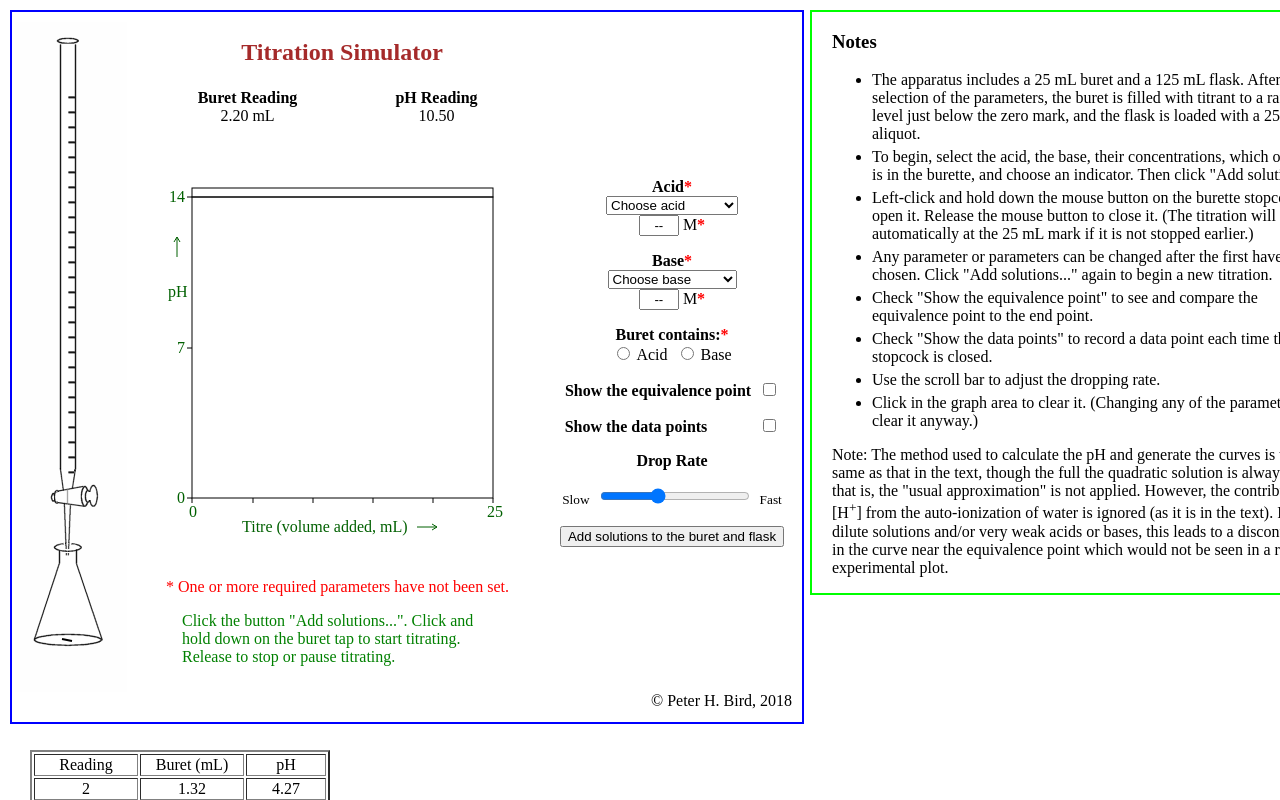
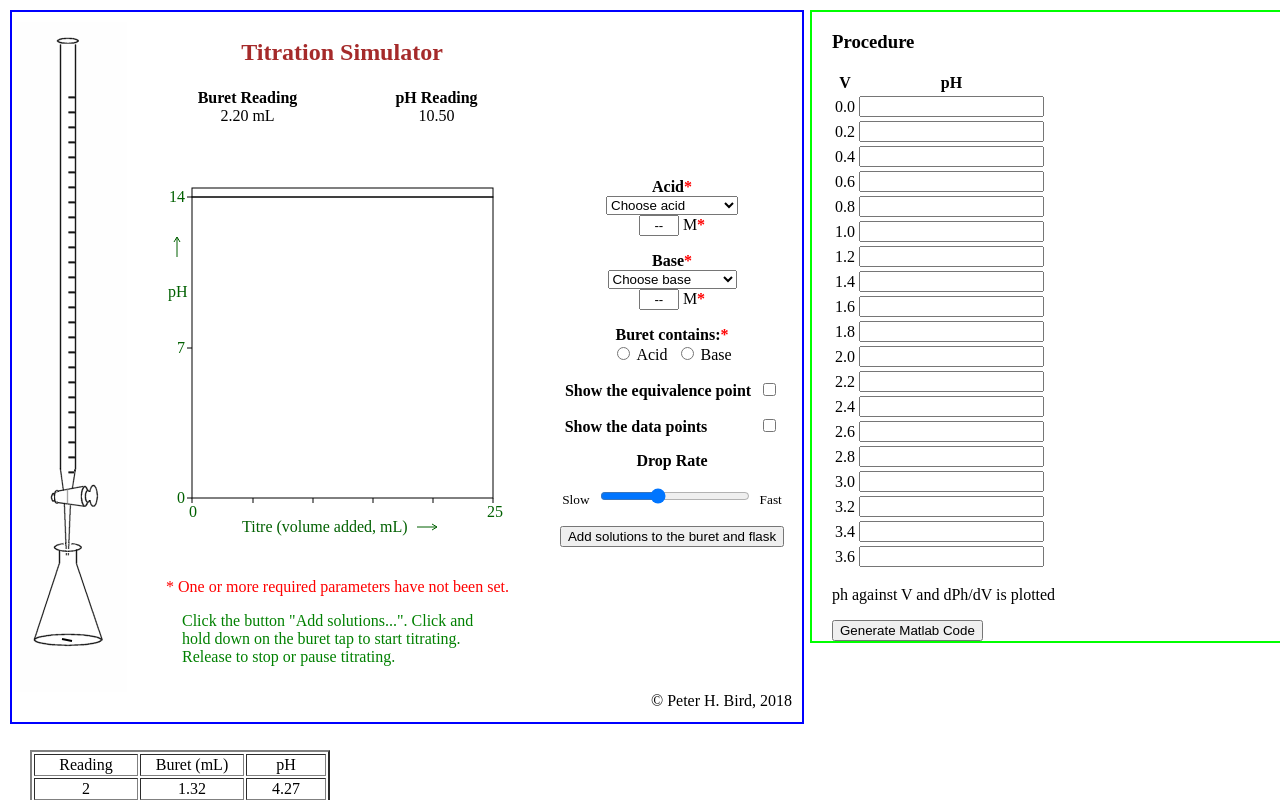
Before and after one commit to Anshrk/pka-simulation, a plain HTML site: page index.html in a window 1280 px wide. Drawn offline with Linux system fonts and the light colour scheme.

Commit message:
:sparkles: Added table to notedown things

```diff
--- a/index.html
+++ b/index.html
@@ -1,6 +1,46 @@
 <html><head>
     <title>Titration Simulator</title>
     <script language="JavaScript" type="text/javascript">
+        function matlabGenerate() {
+            let count = document.getElementById("v-table-body").childElementCount;
+        console.log(count)
+        let matrix = []
+        for (let i = 0; i < (count) * 2; i+=2) {
+            let inputId = `v-${(i / 10).toFixed(1)}`;
+            let inputElement = document.getElementById(inputId);
+            // Access the value of the input and print it
+            let inputValue = inputElement.value;
+            if (inputValue !== "") {
+                matrix.push(inputValue);
+            }
+        }
+        count = matrix.length;
+        let matrix_string = matrix.join(" ");
+        let template = `
+V = [0 : 0.2 : ${(2 * (count-1)/10).toFixed(1)}];
+
+pH = [${matrix_string}];
+
+dpH = zeros(1, size(V, 2));
+
+for i=2:size(V, 2);
+    dpH(i) = pH(i) - pH(i-1);
+end;
+
+[max_val, max_index] = max(dpH);
+
+half_eq = median(V(1:max_index));
+eq = V(max_index);
+
+plot(V, pH)
+xline(half_eq, '--', {'Half Equivilance Point'})
+
+plot(V, dpH)
+xline(eq, '--', {'Equivilance Point'})`;
+        navigator.clipboard.writeText(template);
+        alert("Matlab code has been copied to clipboard");
+    }
+
         var graph, graphCTX, liquids, liquidsCTX, stirBar, stirBarCTX;
         var acid="Choose", base="Choose", indicator="Choose"; // (Unselected at startup)
         var strongAcid, strongBase;
@@ -778,18 +818,47 @@
     </div>
     <!-- Operating instructions area -->
     <div style="position:absolute; top:10px; left:810px; border:2px solid #00ff00; width:500px; padding:0px 20px;">
-    <h3>Notes</h3>
-    <ul>
-    <li style="padding-bottom:5px;">The apparatus includes a 25 mL buret and a 125 mL flask. After selection of the parameters, the buret is filled with titrant to a random level just below the zero mark, and the flask is loaded with a 25 mL aliquot.</li>
-    <li style="padding-bottom:5px;">To begin, select the acid, the base, their concentrations, which of them is in the burette, and choose an indicator. Then click "Add solutions...".</li>
-    <li style="padding-bottom:5px;">Left-click and hold down the mouse button on the burette stopcock to open it. Release the mouse button to close it. (The titration will stop automatically at the 25 mL mark if it is not stopped earlier.)</li>
-    <li style="padding-bottom:5px;">Any parameter or parameters can be changed after the first have been chosen. Click "Add solutions..." again to begin a new titration.<br></li>
-    <li style="padding-bottom:5px;">Check "Show the equivalence point" to see and compare the equivalence point to the end point.</li>
-    <li style="padding-bottom:5px;">Check "Show the data points" to record a data point each time the stopcock is closed.</li>
+    <h3>Procedure</h3>
+    <table class="v-table">
+        <thead>
+            <tr class="v-table-tr">
+                <th class="v-table-th">V</th>
+                <th class="v-table-th">pH</th>
+            </tr>
+        </thead>
+        <tbody id="v-table-body">
+            <tr><td>0.0</td><td><input type="text" id="v-0.0" name="volume-inp"></input></td></tr>
+            <tr><td>0.2</td><td><input type="text" id="v-0.2" name="volume-inp"></input></td></tr>
+            <tr><td>0.4</td><td><input type="text" id="v-0.4" name="volume-inp"></input></td></tr>
+            <tr><td>0.6</td><td><input type="text" id="v-0.6" name="volume-inp"></input></td></tr>
+            <tr><td>0.8</td><td><input type="text" id="v-0.8" name="volume-inp"></input></td></tr>
+            <tr><td>1.0</td><td><input type="text" id="v-1.0" name="volume-inp"></input></td></tr>
+            <tr><td>1.2</td><td><input type="text" id="v-1.2" name="volume-inp"></input></td></tr>
+            <tr><td>1.4</td><td><input type="text" id="v-1.4" name="volume-inp"></input></td></tr>
+            <tr><td>1.6</td><td><input type="text" id="v-1.6" name="volume-inp"></input></td></tr>
+            <tr><td>1.8</td><td><input type="text" id="v-1.8" name="volume-inp"></input></td></tr>
+            <tr><td>2.0</td><td><input type="text" id="v-2.0" name="volume-inp"></input></td></tr>
+            <tr><td>2.2</td><td><input type="text" id="v-2.2" name="volume-inp"></input></td></tr>
+            <tr><td>2.4</td><td><input type="text" id="v-2.4" name="volume-inp"></input></td></tr>
+            <tr><td>2.6</td><td><input type="text" id="v-2.6" name="volume-inp"></input></td></tr>
+            <tr><td>2.8</td><td><input type="text" id="v-2.8" name="volume-inp"></input></td></tr>
+            <tr><td>3.0</td><td><input type="text" id="v-3.0" name="volume-inp"></input></td></tr>
+            <tr><td>3.2</td><td><input type="text" id="v-3.2" name="volume-inp"></input></td></tr>
+            <tr><td>3.4</td><td><input type="text" id="v-3.4" name="volume-inp"></input></td></tr>
+            <tr><td>3.6</td><td><input type="text" id="v-3.6" name="volume-inp"></input></td></tr>
+        </tbody>
+      </table>
+      <!-- <ul>
+    <li style="padding-bottom:5px;">Pipette out 50cm3 of the given soft drinks (weak acid) into a clean 250 cm3 beaker</li>
+    <li style="padding-bottom:5px;">Insert glass electrode calomel electrode assembly into it and connect it to pH meter. Measure the pH of the acid. Fill the given burette with sodium hydroxide.</li>
+    <li style="padding-bottom:5px;">In the beginning add 0.2cm3 of NaOH at a time and stir the mixture </li>
+    <li style="padding-bottom:5px;">Measure the pH. Continue adding 0.2 cm3 of NaOH and measure the pH regularly after each addition increase in pH is comparatively Large.</li>
+    <li style="padding-bottom:5px;">Take a few more reading by adding 0.2 cm3 of NaOH</li>
     <li style="padding-bottom:5px;">Use the scroll bar to adjust the dropping rate.</li>
-    <li>Click in the graph area to clear it. (Changing any of the parameters will clear it anyway.)</li>
-    </ul>
-    <p>Note: The method used to calculate the pH and generate the curves is the same as that in the text, though the full the quadratic solution is always used, that is, the "usual approximation" is not applied. However, the contribution to [H<sup>+</sup>] from the auto-ionization of water is ignored (as it is in the text). For very dilute solutions and/or very weak acids or bases, this leads to a discontinuity in the curve near the equivalence point which would not be seen in a real experimental plot.</p>
+    <li>Determine thepKa of the given weak acid from two graphs</li>
+    </ul>  -->
+    <p>ph against V and dPh/dV is plotted</p>
+    <input type="button" id="matlabGenerateButton" value="Generate Matlab Code" onclick="matlabGenerate()">
     </div>
 
     <div id="data" style="position:absolute; top:750px; left:10px; padding:0px 20px;"><table width="300" border="2"><tbody><tr><td width="100" align="center">Reading</td><td width="100" align="center">Buret (mL)</td><td align="center">pH</td></tr><tr><td align="center">2</td><td align="center">1.32</td><td align="center">4.27</td></tr><tr><td align="center">3</td><td align="center">1.40</td><td align="center">4.41</td></tr><tr><td align="center">4</td><td align="center">2.12</td><td align="center">10.28</td></tr><tr><td align="center">5</td><td align="center">2.20</td><td align="center">10.50</td></tr></tbody></table></div>
```
